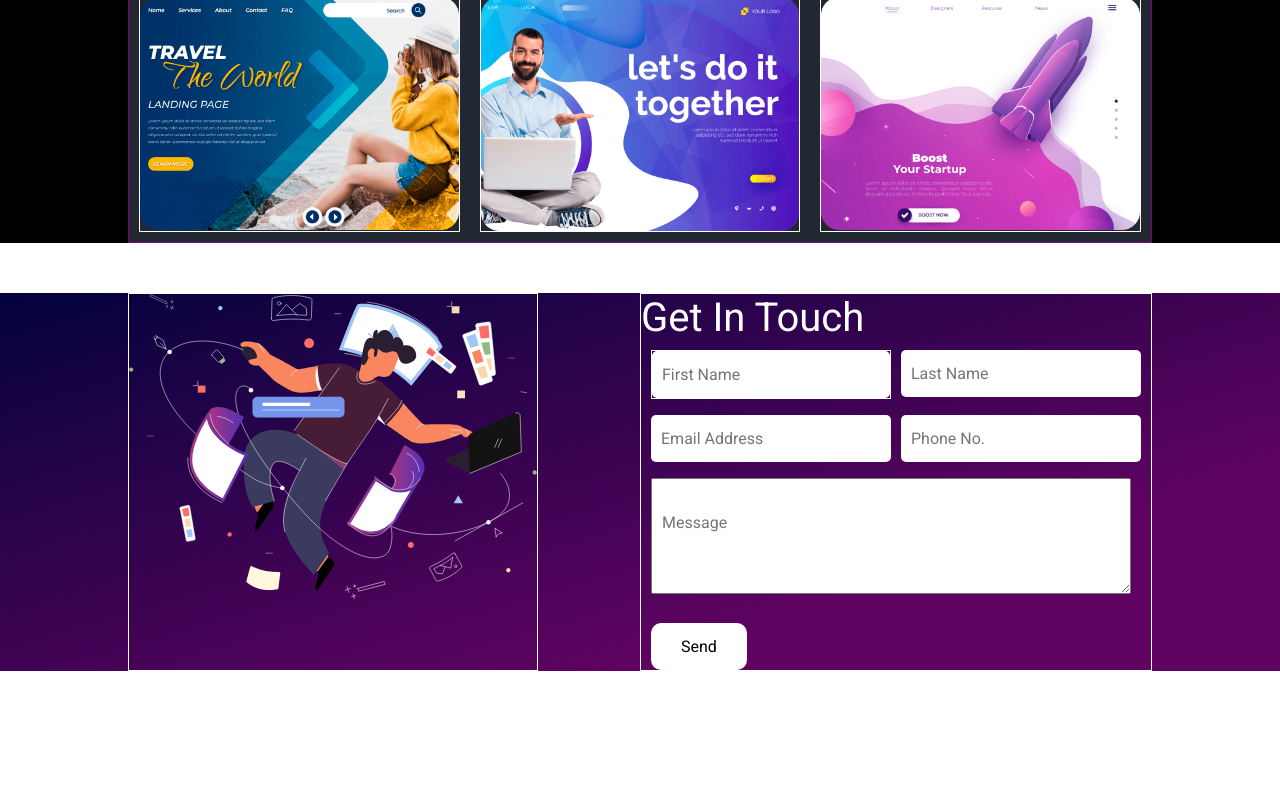
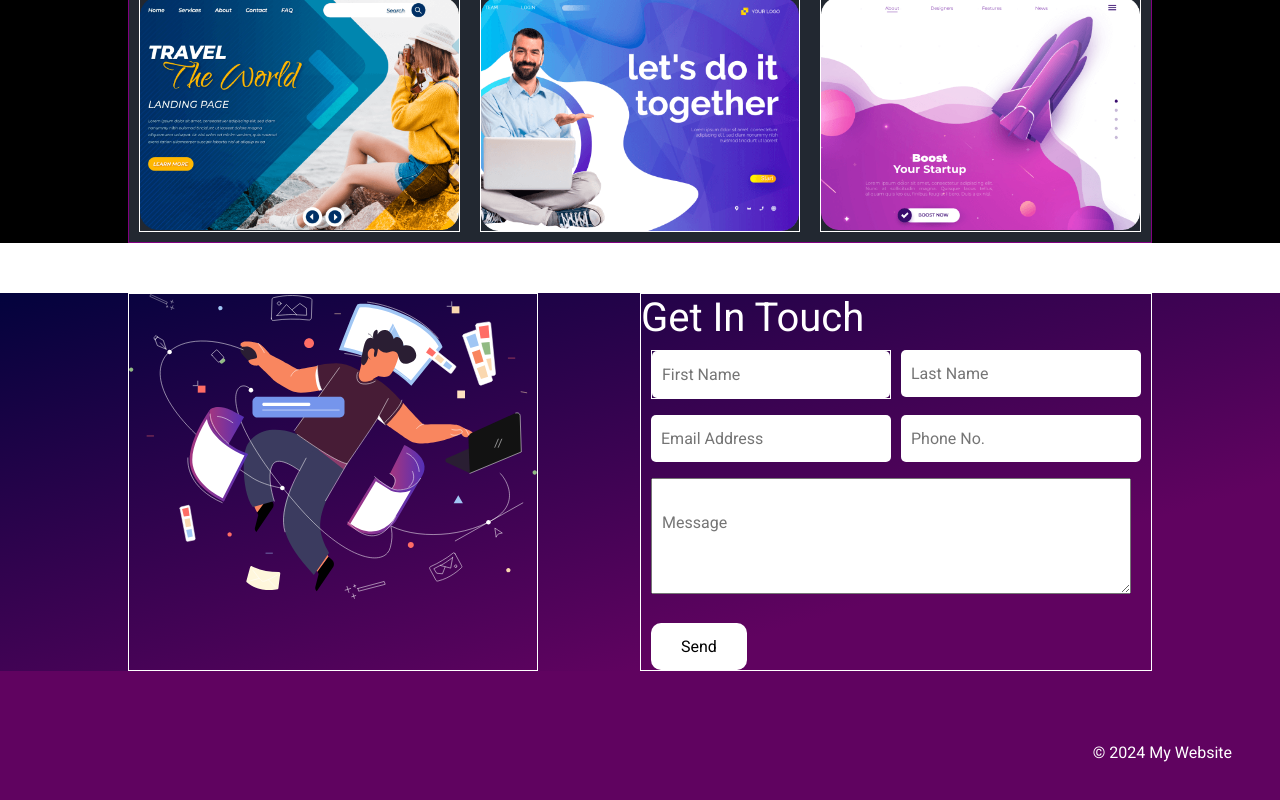
Before and after one commit to pavleth14/myPortfolio, a React (Create React App) app: page / in a window 1280 px wide. Shown: the part 2227-3027 px from the top of the page. Before the commit the page ends 2898 px from the top, so only its background shows below. Built offline with nearby package versions, Linux system fonts and the light colour scheme.

Commit message:
successfull message for form submit

```diff
--- a/package.json
+++ b/package.json
@@ -6,6 +6,7 @@
     "@testing-library/jest-dom": "^5.17.0",
     "@testing-library/react": "^13.4.0",
     "@testing-library/user-event": "^13.5.0",
+    "axios": "^1.6.8",
     "bootstrap": "^5.3.3",
     "react": "^18.3.1",
     "react-bootstrap": "^2.10.2",
--- a/src/App.js
+++ b/src/App.js
@@ -6,6 +6,7 @@ import Skills from './components/Skills';
 import Projects from './components/Projects';
 import { useRef, useState } from 'react';
 import Contact from './components/Contact';
+import Footer from './Footer';
 
 
 function App() {
@@ -66,6 +67,7 @@ function App() {
       <div ref={contactRef}> {/* Dodajte referencu za Contact komponentu */}
         <Contact />
       </div>
+      <Footer />
       {/* {renderPage()} */}
     </div>
   );
--- /dev/null
+++ b/src/Footer.js
@@ -0,0 +1,22 @@
+import React from 'react';
+
+const Footer = () => {
+    return (
+        <footer style={footerStyle}>
+            <p style={{marginTop: '20px'}}>&copy; 2024 My Website</p>
+        </footer>
+    );
+};
+
+const footerStyle = {
+    'background': 'linear-gradient(to right bottom, rgb(3, 3, 61), rgb(96, 3, 96) 75%)',
+    'background': 'rgb(96, 3, 96)',
+    color: '#fff',
+    textAlign: 'right',
+    padding: '3rem',
+    left: 0,
+    bottom: 0,
+    width: '100%',
+};
+
+export default Footer;
--- a/src/components/Contact.js
+++ b/src/components/Contact.js
@@ -5,6 +5,7 @@ const Contact = () => {
 
     const contactRef = useRef(null);
 
+    const [isSuccessfull, setIsSuccessfull] = useState(null);
     const [formData, setFormData] = useState({
         firstName: '',
         lastName: '',
@@ -59,9 +60,28 @@ const Contact = () => {
         borderRadius: '10px'
     }
 
+    const emailSuccessMessageStyle = {
+        border: '1px solid white',
+        textAlign: 'center',
+        color: 'white',
+        background: 'lightgreen',
+        padding: '5px 0',
+        marginTop: '10px'
+    }
+
+    const emailErrorMessageStyle = {
+        border: '1px solid white',
+        textAlign: 'center',
+        color: 'white',
+        background: 'red',
+        padding: '5px 0',
+        marginTop: '10px'
+    }
+
     const handleSubmit = async (e) => {
         e.preventDefault();
         console.log('Form Data:', formData);
+        console.log('stringify form data', JSON.stringify(formData))
         try {
             const response = await fetch('http://localhost/myPortfolio/index.php', {
                 method: 'POST',
@@ -71,8 +91,10 @@ const Contact = () => {
                 body: JSON.stringify(formData)
             });
             if (response.ok) {
-                console.log('Email sent successfully');
-                // Optionally, you can reset the form fields after successful submission
+                console.log('Form submitted successfully');
+                setIsSuccessfull(true);
+                const data = await response.json(); // Dekodiraj JSON odgovor
+                console.log('Server Response:', data); // Prikazi odgovor u konzoli
                 setFormData({
                     firstName: '',
                     lastName: '',
@@ -81,12 +103,13 @@ const Contact = () => {
                     message: ''
                 });
             } else {
-                console.error('Error sending email');
+                console.error('Error submitting form');
             }
         } catch (error) {
             console.error('Error:', error);
         }
     };
+
 
     const handleChange = (e) => {
         const { name, value } = e.target;
@@ -104,7 +127,7 @@ const Contact = () => {
                 </div>
                 <div style={formDiv}>
                     <h1>Get In Touch</h1>
-                    <form onSubmit={handleSubmit} action="http://localhost/myPortfolio/index.php">
+                    <form onSubmit={handleSubmit} >
                         <div style={formRow}>
                             <div className="col-lg-6 col-sm-12 mb-3" style={{ border: '1px solid white' }}>
                                 <input
@@ -166,6 +189,7 @@ const Contact = () => {
                             </div>
                         </div>
                         <button style={buttonStyle} type="submit"><span>Send</span></button>
+                        {isSuccessfull && <div style={emailSuccessMessageStyle}>Your information is recieved successfuly</div>}
                     </form>
 
                 </div>
```
Also changed, not shown: 1 other file (tests, documents, lock files or other folders).
